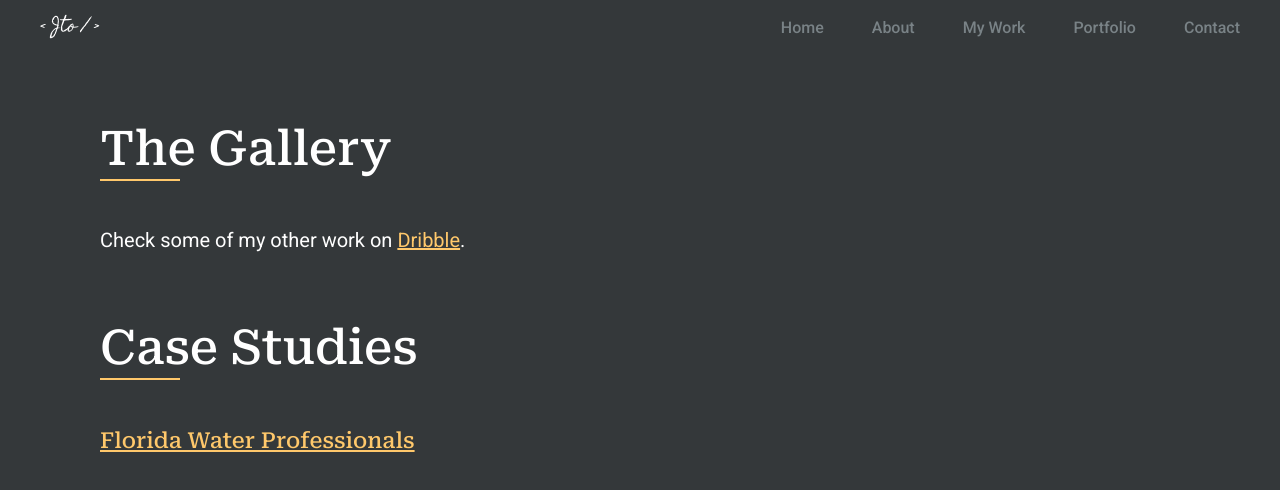
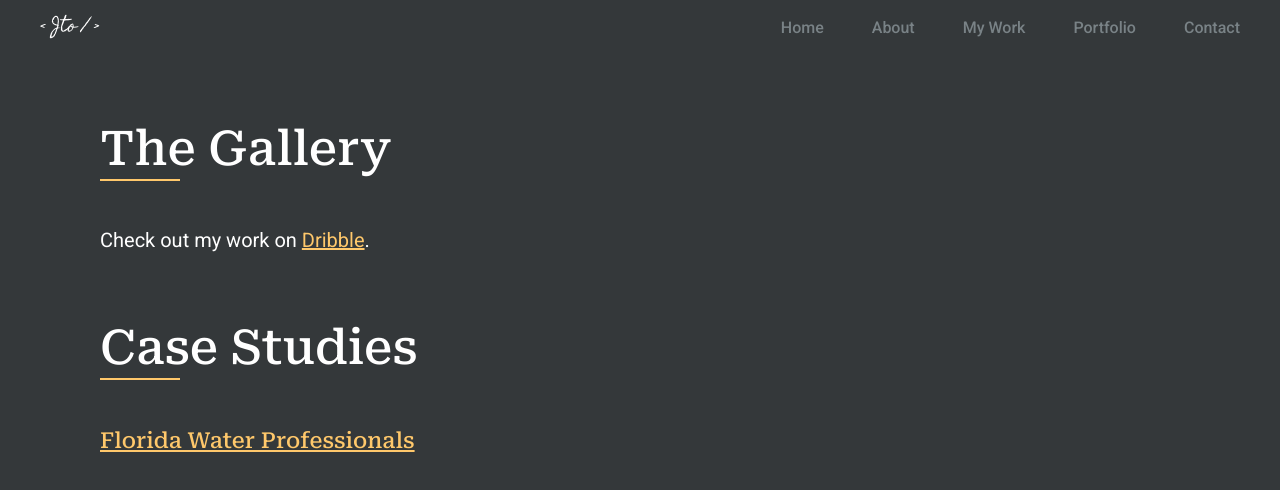
Before and after one commit to IAmJohnOconnell/jto-three-2, a React (Vite) app: page /portfolio in a window 1280 px wide. Shown: the top 490 px of the page. Built offline with nearby package versions, Linux system fonts and the light colour scheme; no server answers.

Commit message:
update copy

```diff
--- a/src/pages/Portfolio.jsx
+++ b/src/pages/Portfolio.jsx
@@ -66,7 +66,7 @@ const Portfolio = () => {
         <div>
           <h3>The Gallery</h3>
           <p>
-            Check some of my other work on{" "}
+            Check out my work on{" "}
             <a className="link" href="https://dribbble.com/johnathano619">
               Dribble
             </a>
```
